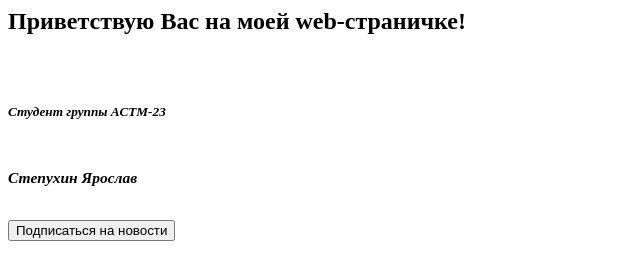
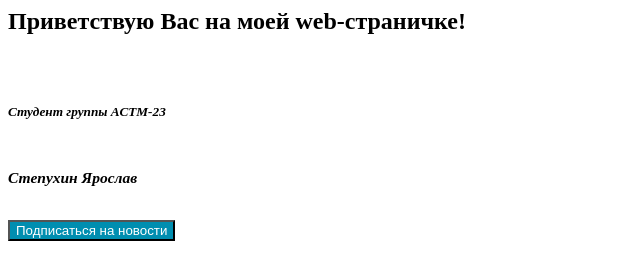
Before and after one commit to Yasful/Self, a plain HTML site: page index.html in a window 1280 px wide. Shown: the whole page, without its empty margins (0-640 px from the left). Drawn offline with Linux system fonts and the light colour scheme.

Commit message:
Изменение цвета кнопки

```diff
--- a/index.html
+++ b/index.html
@@ -1,5 +1,11 @@
 <HTML>
 <HEAD> <TITLE> Степухин </TITLE>
+ <style>
+   button {
+    background: #008EB0;
+    color: #fff;
+   }
+  </style>
 	</HEAD>
 	<BODY>
 <H2>Приветствую Вас на моей web-страничке!<H2><BR>
```
